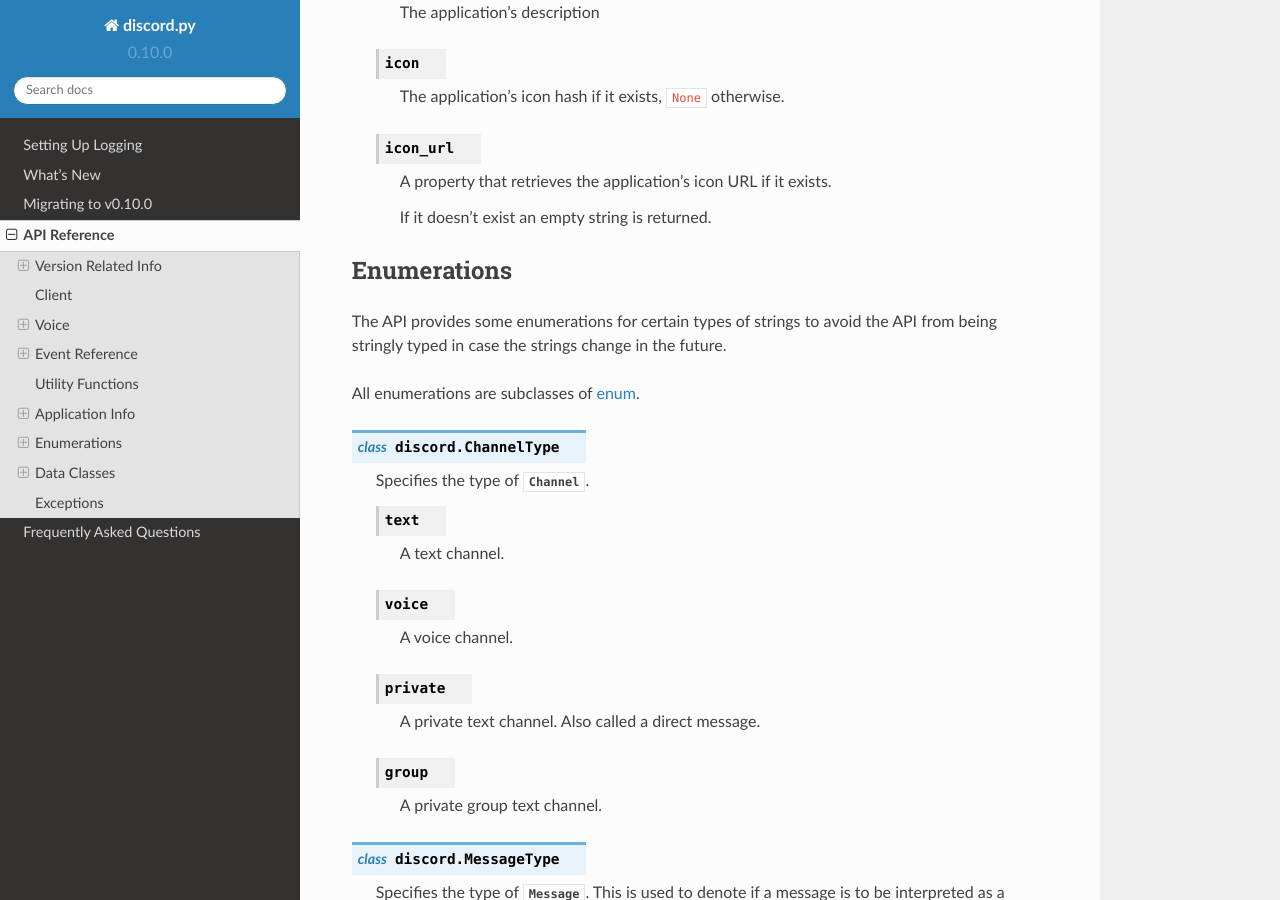
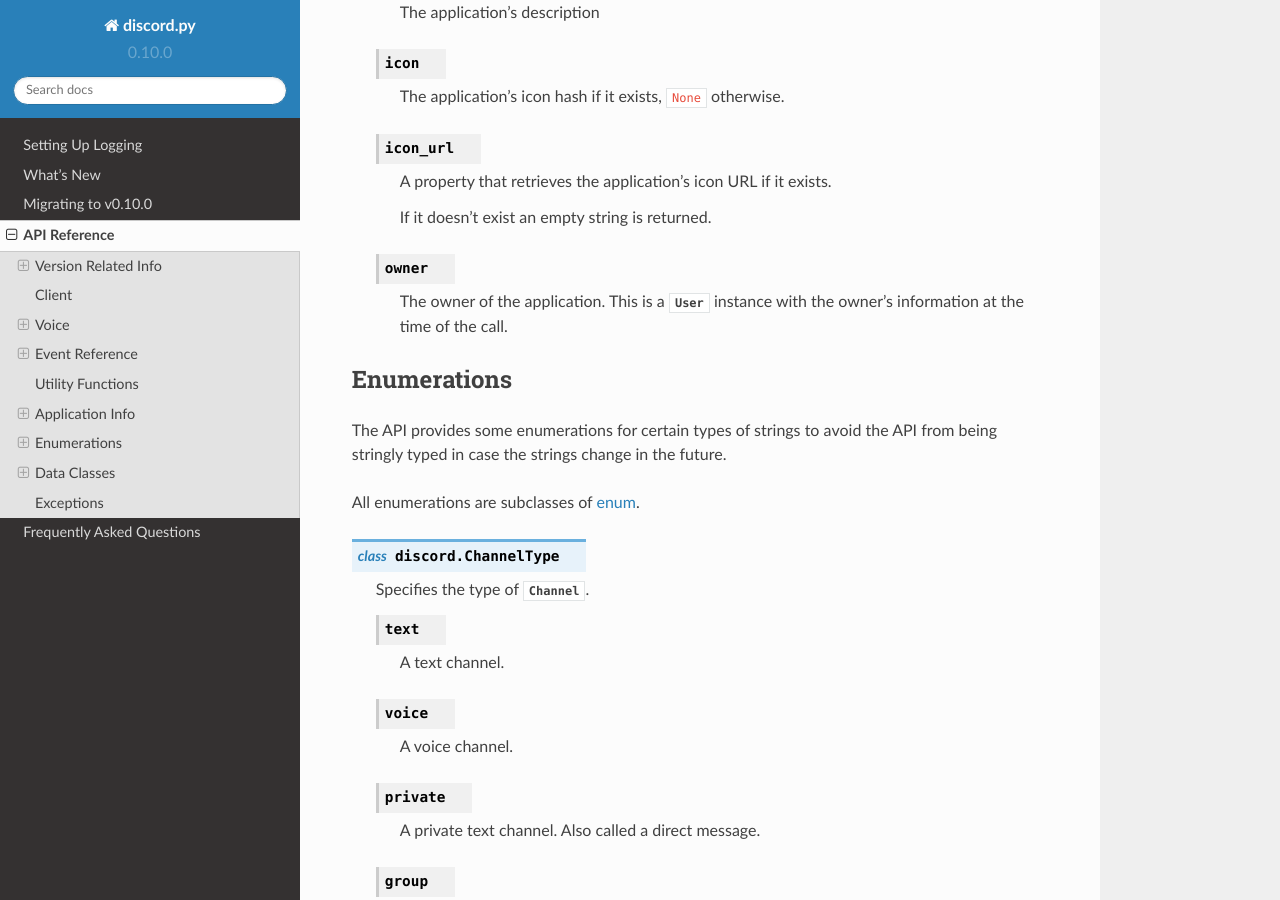
Before and after one commit to spartacus0816/dsbot, a Sphinx documentation site: the page built from docs/api.rst, in a window 1280 px wide and 900 px high, scrolled down 8168 px. Built offline with Sphinx 7.4.7 and the Read the Docs theme 2.0.0, drawn with Linux system fonts in a browser that asks for light colours.

Commit message:
Add AppInfo.owner attribute.

```diff
--- a/docs/api.rst
+++ b/docs/api.rst
@@ -377,6 +377,10 @@
         A property that retrieves the application's icon URL if it exists.
 
         If it doesn't exist an empty string is returned.
+    .. attribute:: owner
+
+        The owner of the application. This is a :class:`User` instance
+        with the owner's information at the time of the call.
 
 .. _discord-api-enums:
 
```
Also changed, not shown: 1 other file.
